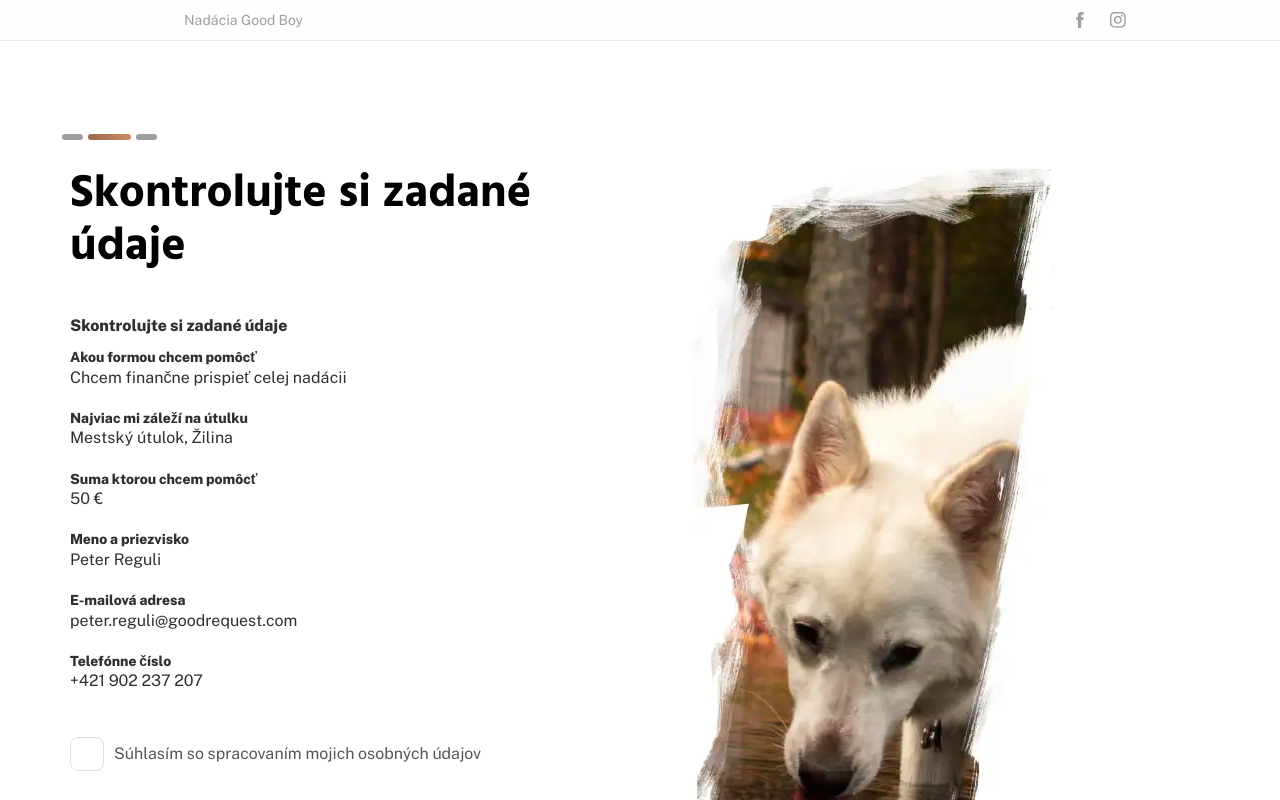
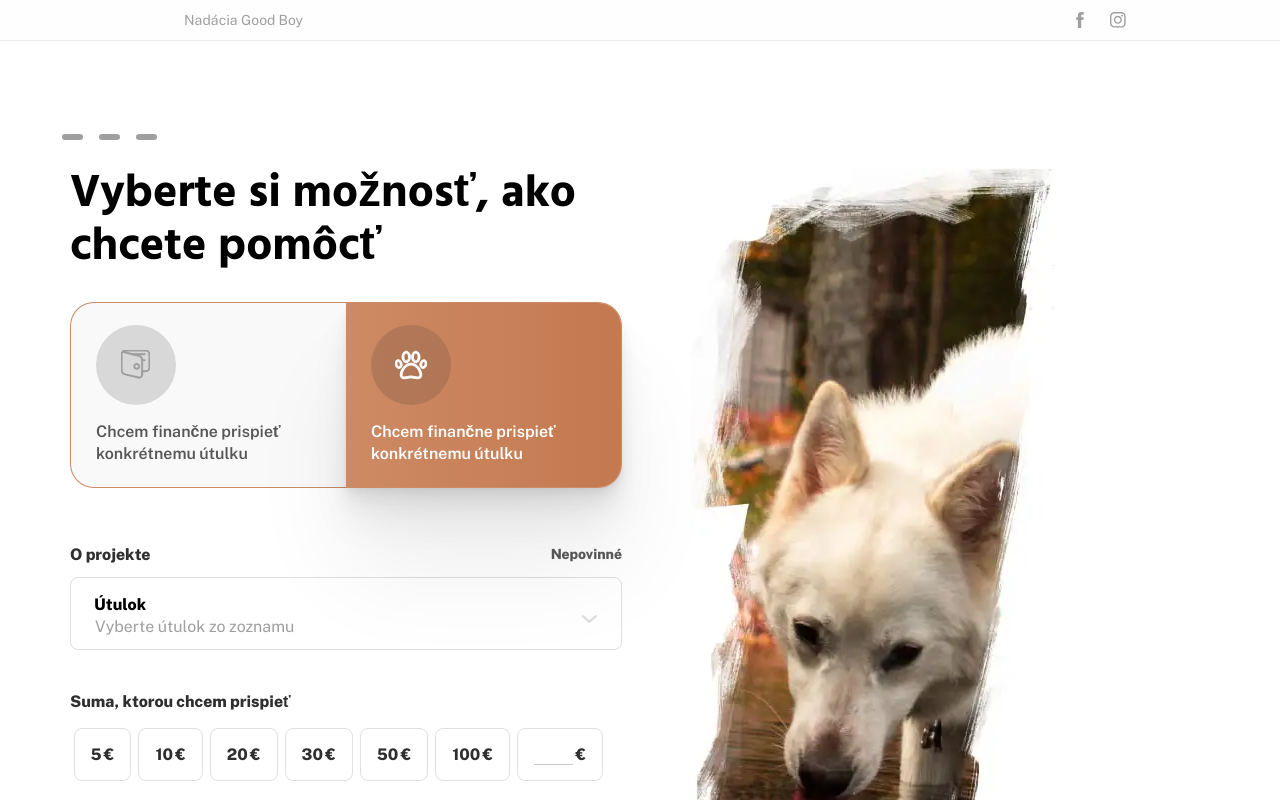
Before and after one commit to stiglicode/goodboy-gr, a React (Create React App) app: page / in a window 1280 px wide. Shown: the top 800 px of the page. Built offline with nearby package versions, Linux system fonts and the light colour scheme.

Commit message:
Added scenes switcher

```diff
--- a/src/App.tsx
+++ b/src/App.tsx
@@ -1,4 +1,6 @@
 import React from "react";
+import { useSelector } from "react-redux";
+import { RootState } from "./app/state/types";
 // Bootstrap components
 import { Container, Row } from "react-bootstrap";
 // Custom components
@@ -8,15 +10,30 @@ import Progress from "./components/ProgressIndicator";
 import View from "./view/view-entry";
 
 function App(): JSX.Element {
+	const SceneState = useSelector((state: RootState) => state.scene);
+
+	const seceneSwitcher = () => {
+		/* eslint-disable */
+		switch (SceneState) {
+			case 0:
+				return <View.Option />;
+			case 1:
+				return <View.Form />;
+			case 2:
+				return <View.Check />;
+			default:
+				return <View.Option />;
+		}
+		/* eslint-enable */
+	};
+
 	return (
 		<div className="wrapper">
 			<Header />
 			<Container className="container-sm">
 				<Row>
-					<Progress count="3" status="2" />
-					<View.Wrapper>
-						<View.Check />
-					</View.Wrapper>
+					<Progress count="3" status={SceneState} />
+					<View.Wrapper>{seceneSwitcher()}</View.Wrapper>
 				</Row>
 				<Row>
 					<Footer />
```
